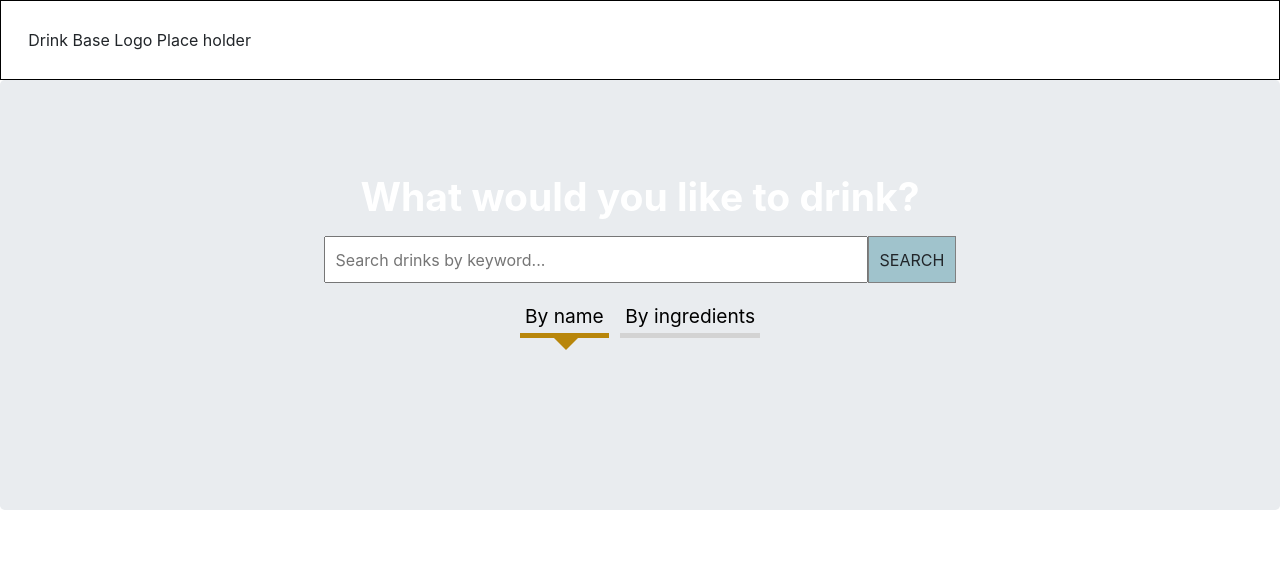
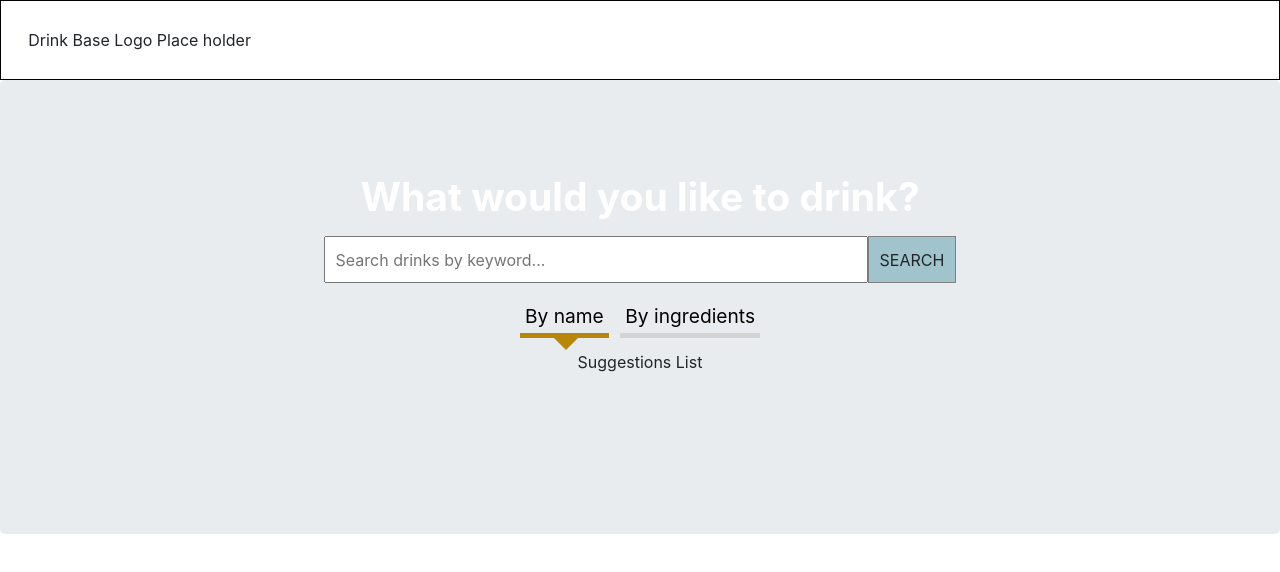
Before and after one commit to krisrss/drinks-base, a React (Create React App) app: page / in a window 1280 px wide. Shown: the top 572 px of the page. Built offline with nearby package versions, Linux system fonts and the light colour scheme.

Commit message:
Add empty suggestions list component

```diff
--- /dev/null
+++ b/src/components/SuggestionsList.js
@@ -0,0 +1,9 @@
+import React from 'react';
+
+const SuggestionsList = () => {
+    return (
+        <div>Suggestions List</div>
+    );
+};
+
+export default SuggestionsList;
--- a/src/pages/WelcomePage.js
+++ b/src/pages/WelcomePage.js
@@ -1,6 +1,7 @@
 import React from 'react';
 import SearchBar from '../components/SearchBar';
 import NavigationBar from '../components/NavigationBar';
+import SuggestionsList from '../components/SuggestionsList';
 import '../css/WelcomePage.css';
 
 const WelcomePage = () => {
@@ -13,6 +14,7 @@ const WelcomePage = () => {
                 <div className='title'>What would you like to drink?</div>
                 <SearchBar />
                 <NavigationBar />
+                <SuggestionsList />
             </div>
         </>
     );
```
Lines whose indentation alone changed are shown as unchanged.
